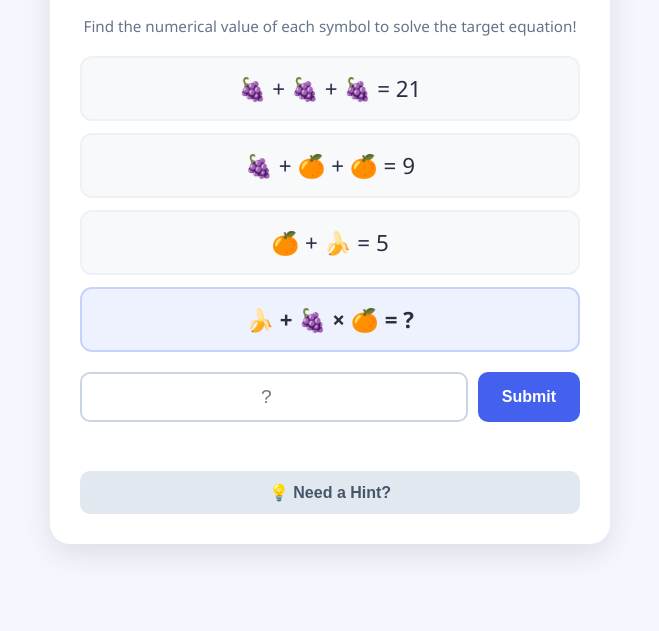
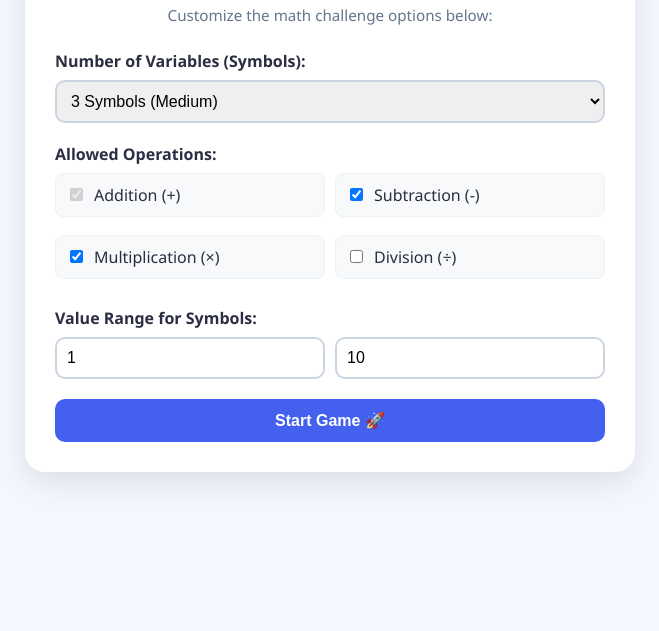
Before and after one commit to akoschnitzke/Algebra1, a plain HTML site: page index.html in a window 1280 px wide. Shown: the part 209-840 px from the top of the page, without its empty margins (310-969 px from the left). After the commit the page ends 800 px from the top, so only its background shows below. Drawn offline with Linux system fonts and the light colour scheme.

Commit message:
Add files via upload

```diff
--- a/index.html
+++ b/index.html
@@ -1,15 +1,15 @@
 <!DOCTYPE html>
-
 <html lang="en">
 <head>
     <meta charset="UTF-8">
     <meta name="viewport" content="width=device-width, initial-scale=1.0">
-    <title>Algebra Emoji Logic Puzzle</title>
+    <title>Customizable Algebra Emoji Logic Puzzle</title>
     <style>
         :root {
             --bg-color: #f4f7fe;
             --card-bg: #ffffff;
             --primary: #4361ee;
+            --primary-hover: #3a56d4;
             --success: #2ec4b6;
             --error: #e63946;
             --text: #2b2d42;
@@ -25,6 +25,7 @@
             min-height: 100vh;
             margin: 0;
             padding: 20px;
+            box-sizing: border-box;
         }
 
         .game-card {
@@ -32,11 +33,58 @@
             border-radius: 20px;
             box-shadow: 0 10px 30px rgba(0,0,0,0.1);
             padding: 30px;
-            max-width: 500px;
+            max-width: 550px;
             width: 100%;
             text-align: center;
         }
 
+        h1, h2 { margin-top: 0; }
+
+        /* Menu Styles */
+        .form-group {
+            text-align: left;
+            margin-bottom: 20px;
+        }
+
+        label {
+            display: block;
+            font-weight: bold;
+            margin-bottom: 8px;
+        }
+
+        select, input[type="number"] {
+            width: 100%;
+            padding: 10px;
+            font-size: 1rem;
+            border: 2px solid #cbd5e1;
+            border-radius: 10px;
+            box-sizing: border-box;
+        }
+
+        .checkbox-group {
+            display: grid;
+            grid-template-columns: 1fr 1fr;
+            gap: 10px;
+        }
+
+        .checkbox-label {
+            display: flex;
+            align-items: center;
+            gap: 8px;
+            font-weight: normal;
+            background: #f8f9fa;
+            padding: 10px;
+            border-radius: 8px;
+            border: 1px solid #edf2f7;
+            cursor: pointer;
+        }
+
+        .range-inputs {
+            display: flex;
+            gap: 10px;
+        }
+
+        /* Game Screen Styles */
         .header {
             display: flex;
             justify-content: space-between;
@@ -56,9 +104,9 @@
         .equation-box {
             background: #f8f9fa;
             border-radius: 12px;
-            padding: 15px;
-            margin-bottom: 12px;
-            font-size: 1.4rem;
+            padding: 12px;
+            margin-bottom: 10px;
+            font-size: 1.3rem;
             display: flex;
             align-items: center;
             justify-content: center;
@@ -78,185 +126,183 @@
             margin-top: 20px;
         }
 
-        input[type="number"] {
-            flex: 1;
-            padding: 12px;
-            font-size: 1.2rem;
-            border: 2px solid #cbd5e1;
-            border-radius: 10px;
-            text-align: center;
-            outline: none;
-        }
-
-        input[type="number"]:focus {
-            border-color: var(--primary);
-        }
-
-        button {
+        .btn {
             padding: 12px 24px;
             font-size: 1rem;
             font-weight: bold;
             border: none;
             border-radius: 10px;
             cursor: pointer;
-            transition: transform 0.1s, opacity 0.2s;
+            transition: background-color 0.2s, transform 0.1s;
         }
 
-        button:active {
-            transform: scale(0.98);
-        }
-
-        .btn-submit {
-            background-color: var(--primary);
-            color: white;
-        }
-
-        .btn-hint {
-            background-color: #e2e8f0;
-            color: #475569;
-            margin-top: 10px;
-            width: 100%;
-        }
+        .btn:active { transform: scale(0.98); }
+        .btn-primary { background-color: var(--primary); color: white; width: 100%; }
+        .btn-primary:hover { background-color: var(--primary-hover); }
+        .btn-submit { background-color: var(--primary); color: white; }
+        .btn-secondary { background-color: #e2e8f0; color: #475569; margin-top: 10px; width: 100%; }
 
         .feedback {
             margin-top: 15px;
             font-weight: bold;
             min-height: 24px;
         }
-
         .feedback.correct { color: var(--success); }
         .feedback.incorrect { color: var(--error); }
-        .hint-text { color: #64748b; font-size: 0.9rem; margin-top: 8px; }
+        .hint-text { color: #64748b; font-size: 0.9rem; margin-top: 8px; text-align: left; background: #f8f9fa; padding: 10px; border-radius: 8px; }
     </style>
 </head>
 <body>
 
 <div class="game-card">
+    <div id="menu-screen">
+        <h1>Puzzle Setup</h1>
+        <p style="color: #64748b; font-size: 0.95rem; margin-bottom: 25px;">Customize the math challenge options below:</p>
+
+        <div class="form-group">
+            <label for="num-vars">Number of Variables (Symbols):</label>
+            <select id="num-vars">
+                <option value="2">2 Symbols (Easy)</option>
+                <option value="3" selected>3 Symbols (Medium)</option>
+                <option value="4">4 Symbols (Hard)</option>
+            </select>
+        </div>
+
+        <div class="form-group">
+            <label>Allowed Operations:</label>
+            <div class="checkbox-group">
+                <label class="checkbox-label"><input type="checkbox" id="op-add" checked disabled> Addition (+)</label>
+                <label class="checkbox-label"><input type="checkbox" id="op-sub" checked> Subtraction (-)</label>
+                <label class="checkbox-label"><input type="checkbox" id="op-mul" checked> Multiplication (×)</label>
+                <label class="checkbox-label"><input type="checkbox" id="op-div"> Division (÷)</label>
+            </div>
+        </div>
+
+        <div class="form-group">
+            <label>Value Range for Symbols:</label>
+            <div class="range-inputs">
+                <input type="number" id="val-min" value="1" min="1" placeholder="Min">
+                <input type="number" id="val-max" value="10" min="2" placeholder="Max">
+            </div>
+        </div>
+
+        <button class="btn btn-primary" onclick="startGame()">Start Game 🚀</button>
+    </div>
+
+    <div id="game-screen" style="display: none;">
         <div class="header">
             <span class="badge" id="score-display">Score: 0</span>
-        <span class="badge" id="level-display">Level 1</span>
+            <button class="btn btn-secondary" style="width: auto; margin:0; padding: 6px 12px;" onclick="showMenu()">⚙️ Settings</button>
         </div>
-
-    <h2>Algebra Logic Puzzle</h2>
-    <p style="color: #64748b; font-size: 0.95rem; margin-bottom: 20px;">
-        Find the numerical value of each symbol to solve the target equation!
-    </p>
 
         <div id="equations-container"></div>
 
         <div class="input-group">
             <input type="number" id="user-answer" placeholder="?" autocomplete="off">
-        <button class="btn-submit" onclick="checkAnswer()">Submit</button>
+            <button class="btn btn-submit" onclick="checkAnswer()">Submit</button>
         </div>
 
         <div class="feedback" id="feedback"></div>
-    <button class="btn-hint" onclick="toggleHint()">💡 Need a Hint?</button>
+        <button class="btn btn-secondary" onclick="toggleHint()">💡 Need a Hint?</button>
         <div class="hint-text" id="hint-box" style="display: none;"></div>
+    </div>
 </div>
 
 <script>
-    const SYMBOLS = ['🍎', '🍌', '🍇', '🍊', '🍓', '🥑'];
+    const SYMBOLS_POOL = ['🍎', '🍌', '🍇', '🍊', '🍓', '🥑', '🍍', '🍉'];
+
+    // Config state
+    let config = {
+        numVars: 3,
+        ops: ['+'],
+        minVal: 1,
+        maxVal: 10
+    };
+
     let currentSolution = 0;
     let currentScore = 0;
-    let currentLevel = 1;
     let currentHint = "";
+    let activeVars = [];
 
     function getRandomInt(min, max) {
         return Math.floor(Math.random() * (max - min + 1)) + min;
     }
 
+    function getRandomElement(arr) {
+        return arr[Math.floor(Math.random() * arr.length)];
+    }
+
+    function showMenu() {
+        document.getElementById('menu-screen').style.display = 'block';
+        document.getElementById('game-screen').style.display = 'none';
+    }
+
+    function startGame() {
+        // Parse settings from Menu
+        config.numVars = parseInt(document.getElementById('num-vars').value, 10);
+
+        config.ops = ['+'];
+        if (document.getElementById('op-sub').checked) config.ops.push('-');
+        if (document.getElementById('op-mul').checked) config.ops.push('*');
+        if (document.getElementById('op-div').checked) config.ops.push('/');
+
+        let min = parseInt(document.getElementById('val-min').value, 10) || 1;
+        let max = parseInt(document.getElementById('val-max').value, 10) || 10;
+        if (min >= max) max = min + 5;
+        config.minVal = min;
+        config.maxVal = max;
+
+        document.getElementById('menu-screen').style.display = 'none';
+        document.getElementById('game-screen').style.display = 'block';
+
+        generatePuzzle();
+    }
+
+    function evaluateOp(a, op, b) {
+        switch(op) {
+            case '+': return a + b;
+            case '-': return a - b;
+            case '*': return a * b;
+            case '/': return a / b;
+        }
+    }
+
+    function formatOp(op) {
+        if (op === '*') return '×';
+        if (op === '/') return '÷';
+        return op;
+    }
+
     function generatePuzzle() {
-        // Clear previous state
         document.getElementById('feedback').innerText = '';
         document.getElementById('user-answer').value = '';
         document.getElementById('hint-box').style.display = 'none';
 
-        // Pick 3 random distinct symbols
-        const shuffled = [...SYMBOLS].sort(() => 0.5 - Math.random());
-        const [A_sym, B_sym, C_sym] = shuffled.slice(0, 3);
+        // Select symbols and assign values
+        const shuffled = [...SYMBOLS_POOL].sort(() => 0.5 - Math.random());
+        activeVars = [];
 
-        // Assign values to symbols (1 to 10 for accessibility)
-        const A_val = getRandomInt(2, 10);
-        const B_val = getRandomInt(1, 10);
-        const C_val = getRandomInt(1, 10);
-
-        // Generate Row Equations
-        // Row 1: A + A + A = total1
-        const row1_ans = A_val + A_val + A_val;
-
-        // Row 2: A + B + B = total2
-        const row2_ans = A_val + B_val + B_val;
-
-        // Row 3: B + C = total3
-        const row3_ans = B_val + C_val;
-
-        // Row 4 (Target): C + A * B = ? (Includes Order of Operations)
-        currentSolution = C_val + (A_val * B_val);
-
-        // Store step-by-step hint
-        currentHint = `Step 1: 3 ${A_sym} = ${row1_ans} → ${A_sym} = ${A_val}<br>` +
-                      `Step 2: ${A_val} + 2 ${B_sym} = ${row2_ans} → ${B_sym} = ${B_val}<br>` +
-                      `Step 3: ${B_val} + ${C_sym} = ${row3_ans} → ${C_sym} = ${C_val}<br>` +
-                      `Remember order of operations: ${C_val} + (${A_val} × ${B_val})`;
-
-        // Render equations to DOM
-        const container = document.getElementById('equations-container');
-        container.innerHTML = `
-            <div class="equation-box">${A_sym} + ${A_sym} + ${A_sym} = ${row1_ans}</div>
-            <div class="equation-box">${A_sym} + ${B_sym} + ${B_sym} = ${row2_ans}</div>
-            <div class="equation-box">${B_sym} + ${C_sym} = ${row3_ans}</div>
-            <div class="equation-box target-equation">${C_sym} + ${A_sym} × ${B_sym} = ?</div>
-        `;
+        for (let i = 0; i < config.numVars; i++) {
+            let val = getRandomInt(config.minVal, config.maxVal);
+            activeVars.push({ symbol: shuffled[i], value: val });
         }
 
-    function checkAnswer() {
-        const inputElement = document.getElementById('user-answer');
-        const feedbackElement = document.getElementById('feedback');
-        const userAnswer = parseInt(inputElement.value, 10);
+        let equationsHTML = "";
+        let hintSteps = [];
 
-        if (isNaN(userAnswer)) {
-            feedbackElement.className = "feedback incorrect";
-            feedbackElement.innerText = "Please enter a valid number!";
-            return;
-        }
+        // Generate line per variable to allow solving one-by-one
+        for (let i = 0; i < config.numVars; i++) {
+            const current = activeVars[i];
 
-        if (userAnswer === currentSolution) {
-            feedbackElement.className = "feedback correct";
-            feedbackElement.innerText = "🎉 Correct! Great job!";
-            currentScore += 10;
-            currentLevel += 1;
-            document.getElementById('score-display').innerText = `Score: ${currentScore}`;
-            document.getElementById('level-display').innerText = `Level ${currentLevel}`;
+            if (i === 0) {
+                // First variable: A + A = total
+                const total = current.value + current.value;
+                equationsHTML += `<div class="equation-box">${current.symbol} + ${current.symbol} = ${total}</div>`;
+                hintSteps.push(`2 × ${current.symbol} = ${total} → <b>${current.symbol} = ${current.value}</b>`);
+            } else {
+                // Subsequent variables: mix with previous variables
+                const prev = activeVars[i - 1];
+                let op = getRandomElement(config.ops);
 
-            setTimeout(() => {
-                generatePuzzle();
-            }, 1500);
-        } else {
-            feedbackElement.className = "feedback incorrect";
-            feedbackElement.innerText = "❌ Not quite right. Try again or check the hint!";
-        }
-    }
-
-    function toggleHint() {
-        const hintBox = document.getElementById('hint-box');
-        if (hintBox.style.display === 'none') {
-            hintBox.innerHTML = currentHint;
-            hintBox.style.display = 'block';
-        } else {
-            hintBox.style.display = 'none';
-        }
-    }
-
-    // Allow "Enter" key submission
-    document.getElementById('user-answer').addEventListener('keypress', function (e) {
-        if (e.key === 'Enter') {
-            checkAnswer();
-        }
-    });
-
-    // Start game on load
-    generatePuzzle();
-</script>
-
-</body>
-</html>
+                // Avoid fraction/negative complications for lower levels
+                if (op === '/' && (prev.value % current.value !== 0))
```
Lines whose indentation alone changed are shown as unchanged.
